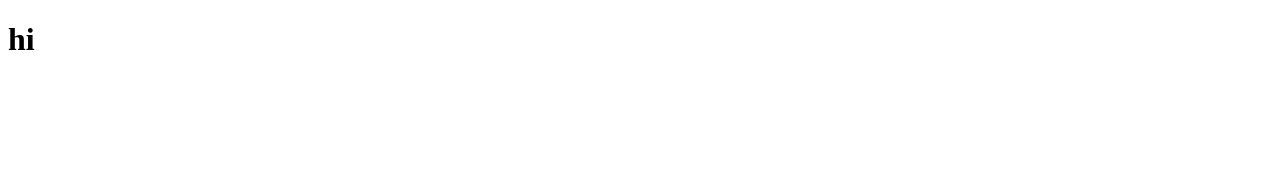
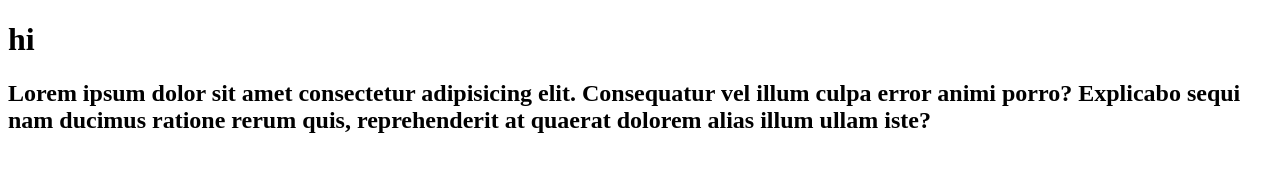
Before and after one commit to mdrazu722901/newwebsite, a plain HTML site: page index.html in a window 1280 px wide. Drawn offline with Linux system fonts and the light colour scheme.

Commit message:
bangladesh

```diff
--- a/index.html
+++ b/index.html
@@ -9,6 +9,7 @@
 
 <body>
     <h1>hi</h1>
+    <h2>Lorem ipsum dolor sit amet consectetur adipisicing elit. Consequatur vel illum culpa error animi porro? Explicabo sequi nam ducimus ratione rerum quis, reprehenderit at quaerat dolorem alias illum ullam iste?</h2>
 </body>
 
 </html>
```
